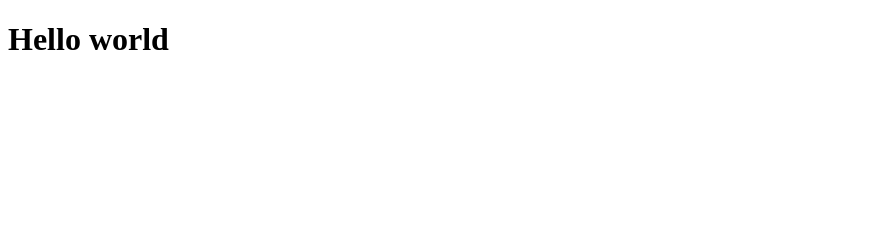
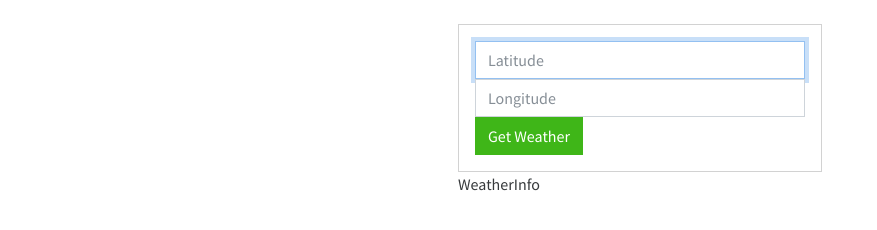
Before and after one commit to JorgeMasson/weather-app, a React app: page / in a window 1280 px wide. Shown: the whole page, without its empty margins (0-877 px from the left). Built offline with nearby package versions, Linux system fonts and the light colour scheme.

Commit message:
Agregados campos latitud y longitud

```diff
--- a/src/app/app.js
+++ b/src/app/app.js
@@ -0,0 +1,19 @@
+import React, { Component } from 'react';
+
+import WeatherInfo from './components/weatherInfo';
+import WeatherForm from './components/weatherForm';
+
+class App extends Component {
+    render() {
+        return(
+            <div className="container p-4">
+                <div className="col-md-4 mx-auto">
+                    <WeatherForm/>
+                    <WeatherInfo/>
+                </div>
+            </div>
+        )
+    }
+}
+
+export default App;
--- a/src/app/components/weatherForm.js
+++ b/src/app/components/weatherForm.js
@@ -0,0 +1,19 @@
+import React from "react";
+
+const WeatherForm = props => (
+    <div className="card card-body">
+        <form action="">
+            <div className="form-group">
+                <input type="text" name ="latitude" placeholder="Latitude" className="form-control" autoFocus />
+            </div>
+            <div>
+                <input type="text" name="longitude" placeholder="Longitude" className="form-control" />
+            </div>
+            <button className="btn btn-success btn-block">
+                Get Weather
+            </button>
+        </form>
+    </div>
+);
+
+export default WeatherForm;
--- a/src/app/components/weatherInfo.js
+++ b/src/app/components/weatherInfo.js
@@ -0,0 +1,13 @@
+import React from "react";
+
+const WeatherInfo = props => {
+
+    return (
+        <div>
+            WeatherInfo
+        </div>
+    )
+
+}
+
+export default WeatherInfo;
--- a/src/app/index.js
+++ b/src/app/index.js
@@ -1,6 +1,7 @@
 import React from 'react';
 import { render } from 'react-dom';
 
+import App from './App';
 import './index.css';
 
-render(<h1>Hello world</h1>, document.getElementById('app'));
+render(<App/>, document.getElementById('app'));
--- a/src/index.html
+++ b/src/index.html
@@ -5,6 +5,7 @@
     <meta http-equiv="X-UA-Compatible" content="IE=edge">
     <meta name="viewport" content="width=device-width, initial-scale=1.0">
     <title>CREATE REACT APP</title>
+    <link rel="stylesheet" href="https://bootswatch.com/5/cosmo/bootstrap.min.css">
 </head>
 <body>
 
```
